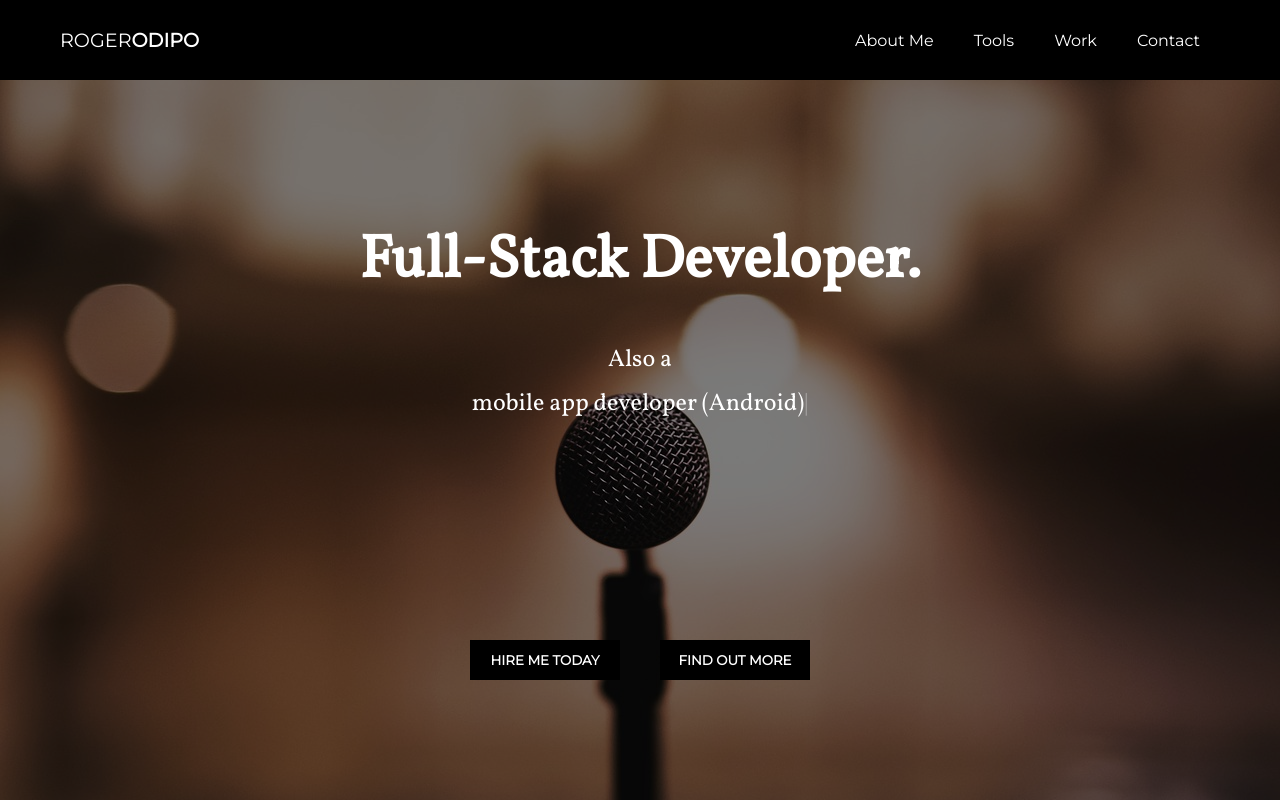
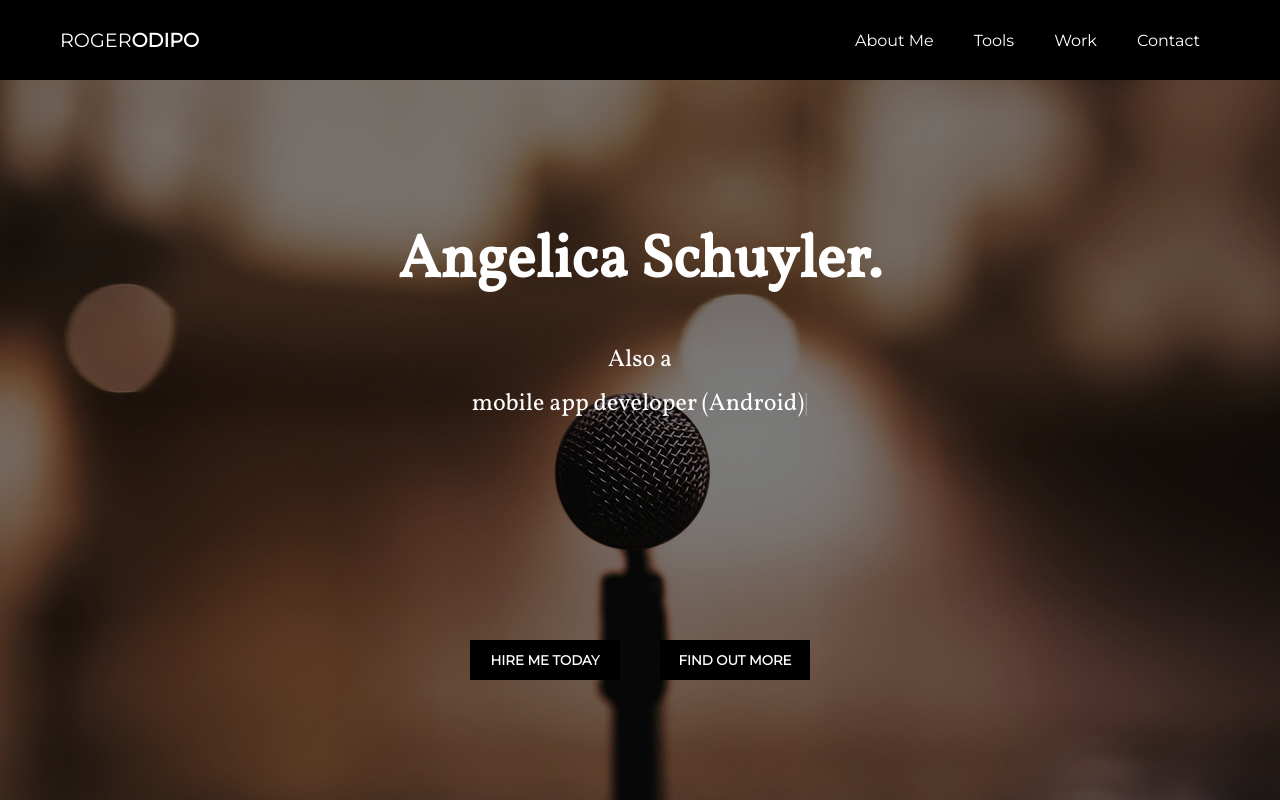
Before and after one commit to rogerodipo/portfolio, a React (Create React App) app: page / in a window 1280 px wide. Shown: the top 800 px of the page. Built offline with nearby package versions, Linux system fonts and the light colour scheme.

Commit message:
Test Angelica Schuyler

```diff
--- a/src/components/Hero.js
+++ b/src/components/Hero.js
@@ -10,7 +10,7 @@ export class Hero extends Component {
         <div>
           <div>
 
-              <h1>Full-Stack Developer.</h1>
+              <h1>Angelica Schuyler.</h1>
               <Typist
             avgTypingDelay = {30}
               cursor={{
```
